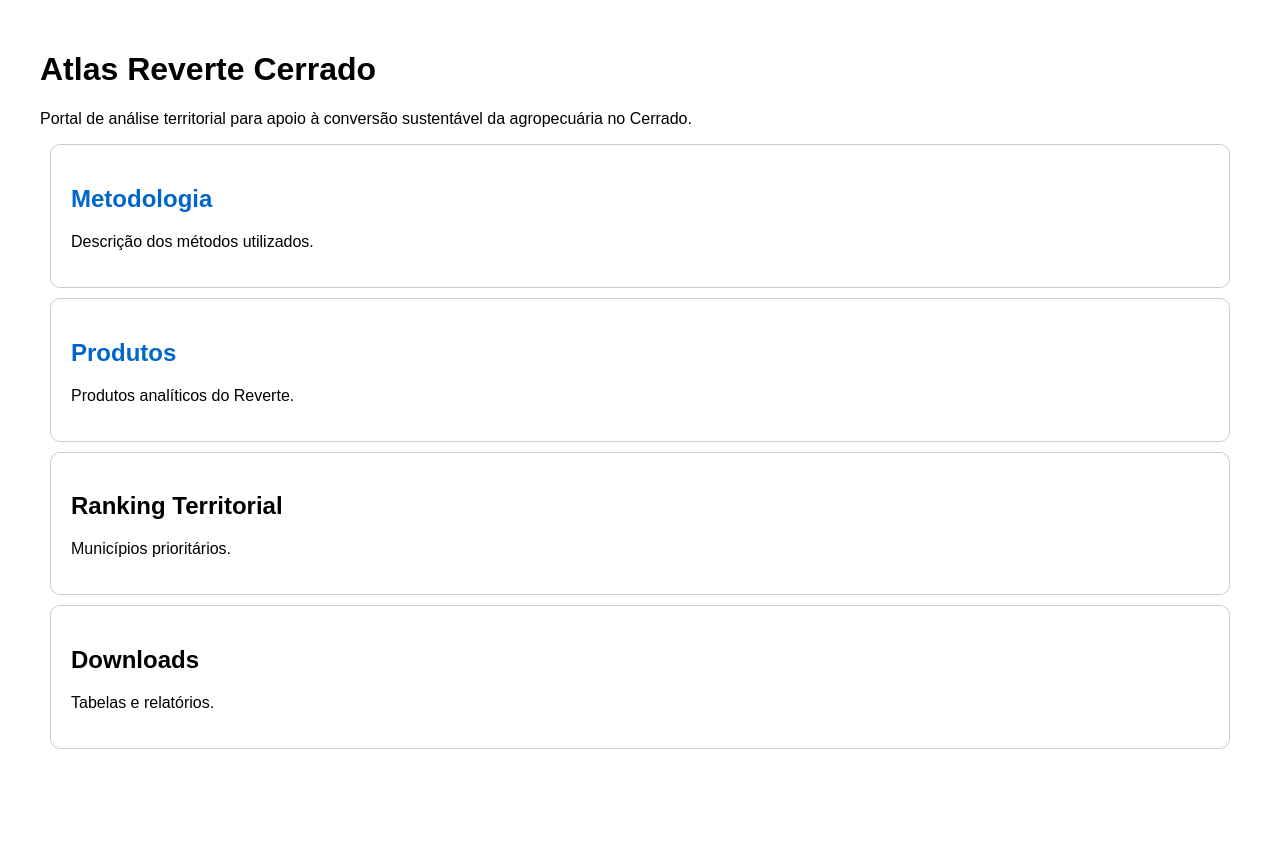
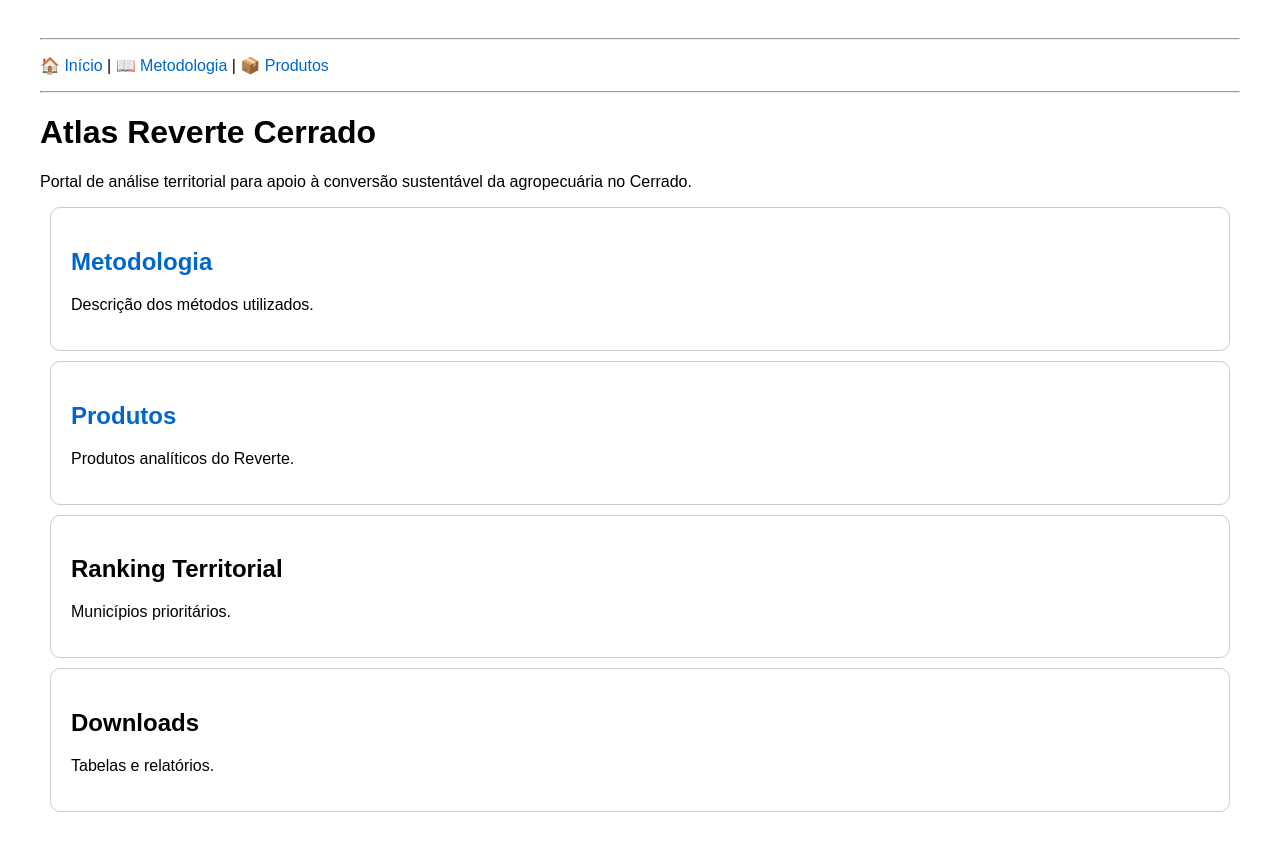
Before and after one commit to GiovanniMallmann/reverte, a plain HTML site: page index.html in a window 1280 px wide. Before the commit the page ends 800 px from the top, so only its background shows below. Drawn offline with Linux system fonts and the light colour scheme.

Commit message:
Add navigation links and horizontal rules to index.html

```diff
--- a/index.html
+++ b/index.html
@@ -32,6 +32,16 @@ a{
 
 <body>
 
+<hr>
+
+<p>
+<a href="index.html">🏠 Início</a> |
+<a href="metodologia.html">📖 Metodologia</a> |
+<a href="produtos.html">📦 Produtos</a>
+</p>
+
+<hr>
+
 <h1>Atlas Reverte Cerrado</h1>
 
 <p>
```
